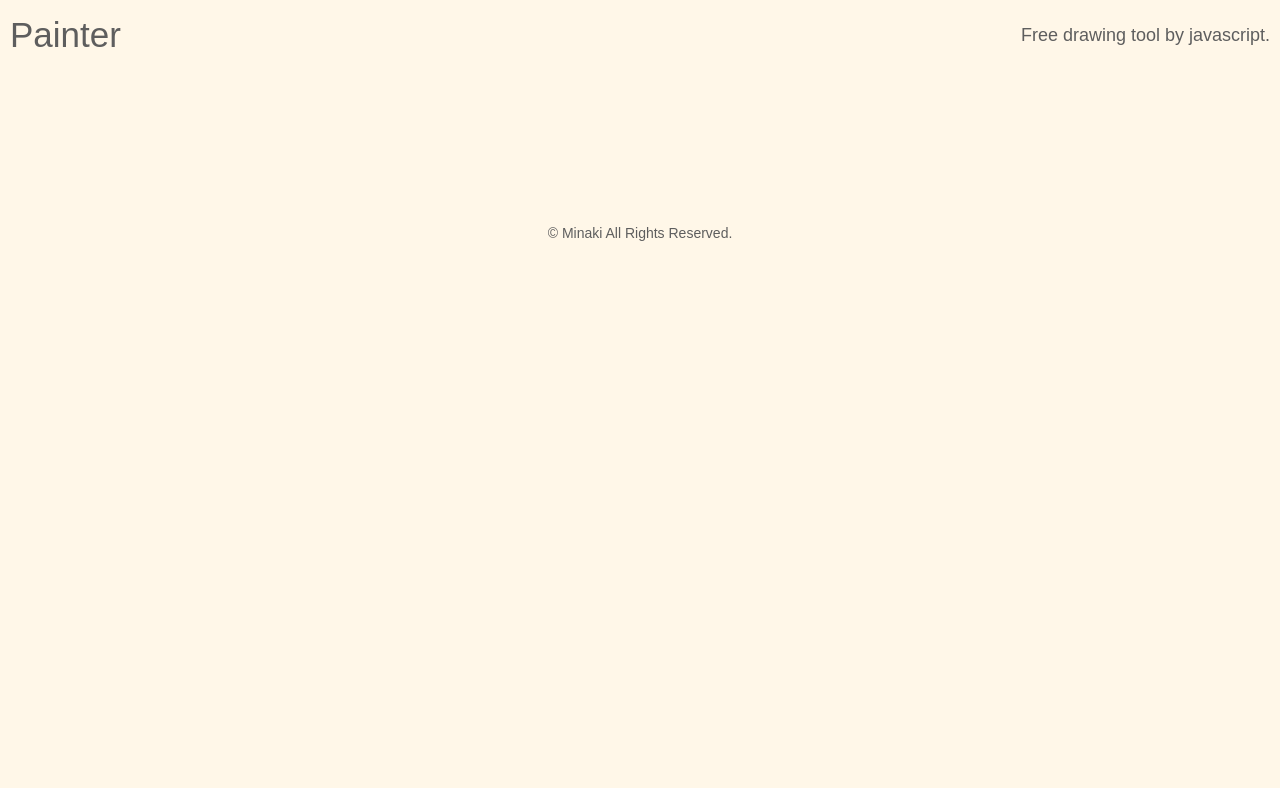
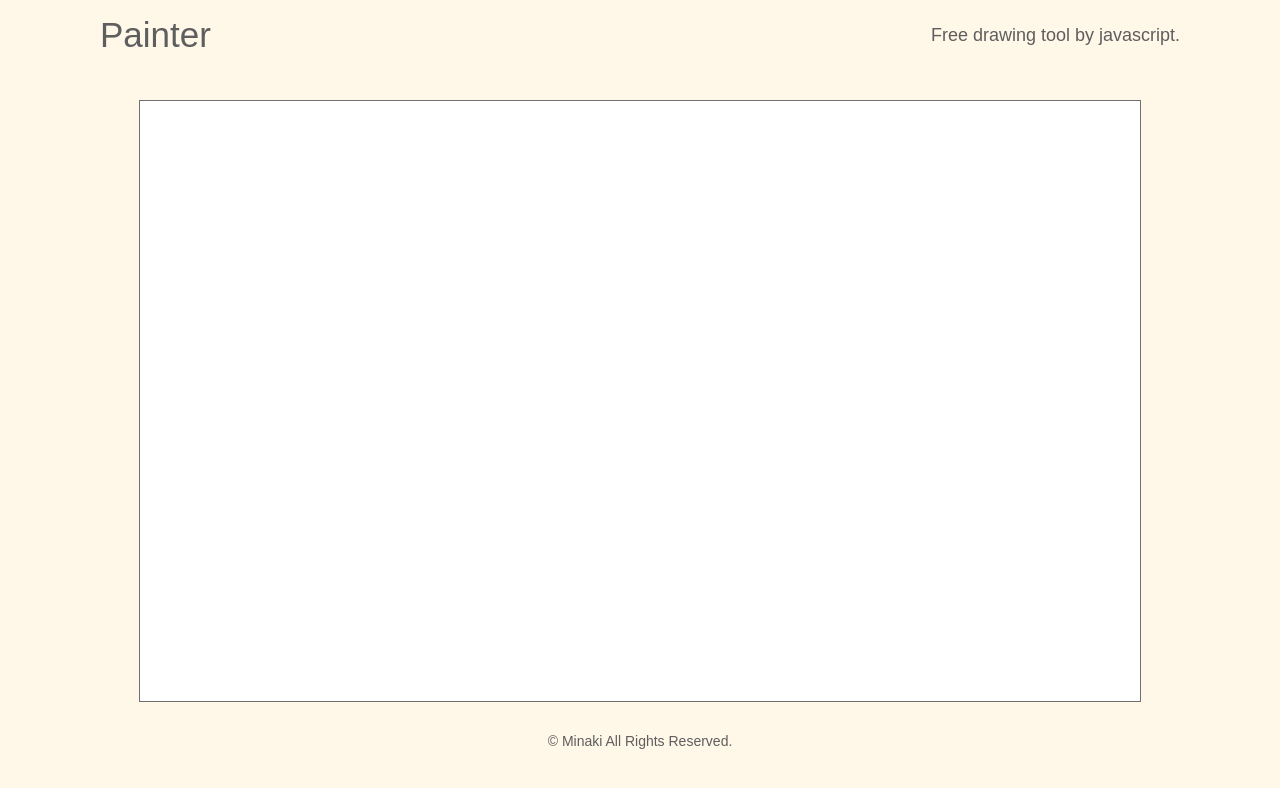
Before and after one commit to Minaki-web/Painter, a plain HTML site: page index.html in a window 1280 px wide. Drawn offline with Linux system fonts and the light colour scheme.

```diff
--- a/css/style.scss
+++ b/css/style.scss
@@ -1,36 +1,60 @@
 @charset "UTF-8";
+
+@mixin mq ($width){
+  @media screen and (max-width: $width + 'px') {
+    @content;
+  }
+}
 
 html {
   font-size: 62.5%;
+
+  @include mq(500){
+    font-size: 50%;
+  }
 }
 
-body{
+body {
   font-size: 1.6rem;
   font-family: Arial, "Helvetica Neue", Helvetica, sans-serif;
-  background-color: #FFF7E8;
-  color: #5E5E5E;
+  background-color: #fff7e8;
+  color: #5e5e5e;
 }
 
-.hd-inr{
+.hd-inr {
+  max-width: 1100px;
   height: 70px;
   display: flex;
   justify-content: space-between;
   align-items: center;
   padding: 0 10px;
+  margin: 0 auto;
 
   h1 {
     font-size: 3.5rem;
   }
 
-  h2{
+  h2 {
     font-size: 1.8rem;
+  }
+}
+
+main{
+  margin-top: 30px;
+
+  #drawingArea{
+    display: block;
+    margin: 0 auto;
+    border: 1px solid #707070;
+    background-color: #fff;
   }
 }
 
 footer {
   text-align: center;
+  margin-top: 30px;
 
-  small{
+  small {
     font-size: 1.4rem;
   }
 }
--- a/index.html
+++ b/index.html
@@ -7,6 +7,7 @@
   <meta name="viewport" content="width=device-width, initial-scale=1">
   <link rel="stylesheet" type="text/css" href="./css/reset.css">
   <link rel="stylesheet" type="text/css" href="./css/style.css">
+  <script src="js/draw.js"></script>
   <title>Painter</title>
 </head>
 <body>
@@ -17,11 +18,10 @@
     </div>
   </header>
   <main>
-    <canvas id="drawingArea"></canvas>
+    <canvas id="drawingArea" width="" height="600"></canvas>
   </main>
   <footer>
     <small>&copy; <a href="https://github.com/Minaki-web">Minaki</a> All Rights Reserved.</small>
   </footer>
-  <script src="js/draw.js"></script>
 </body>
 </html>
--- a/js/draw.js
+++ b/js/draw.js
@@ -1 +1,32 @@
-const canvas = document.getElementById('drawingArea');
+window.onload = function() {
+  const canvas = document.getElementById("drawingArea");
+  const ctx = canvas.getContext("2d");
+
+  // ここからリサイズ処理
+  canvas.width = 1000;
+  function fitCanvas() {
+    // margin: 0 10px
+    canvas.width = document.documentElement.clientWidth - 20;
+
+    // 1000px以上にしない
+    if(canvas.width > 1000){
+      canvas.width = 1000;
+    }
+  }
+  window.onresize = fitCanvas;
+  // ここまでリサイズ処理
+
+
+
+
+
+
+
+
+
+
+
+
+
+
+}
```
Also changed, not shown: css/style.css, 1 other file.
